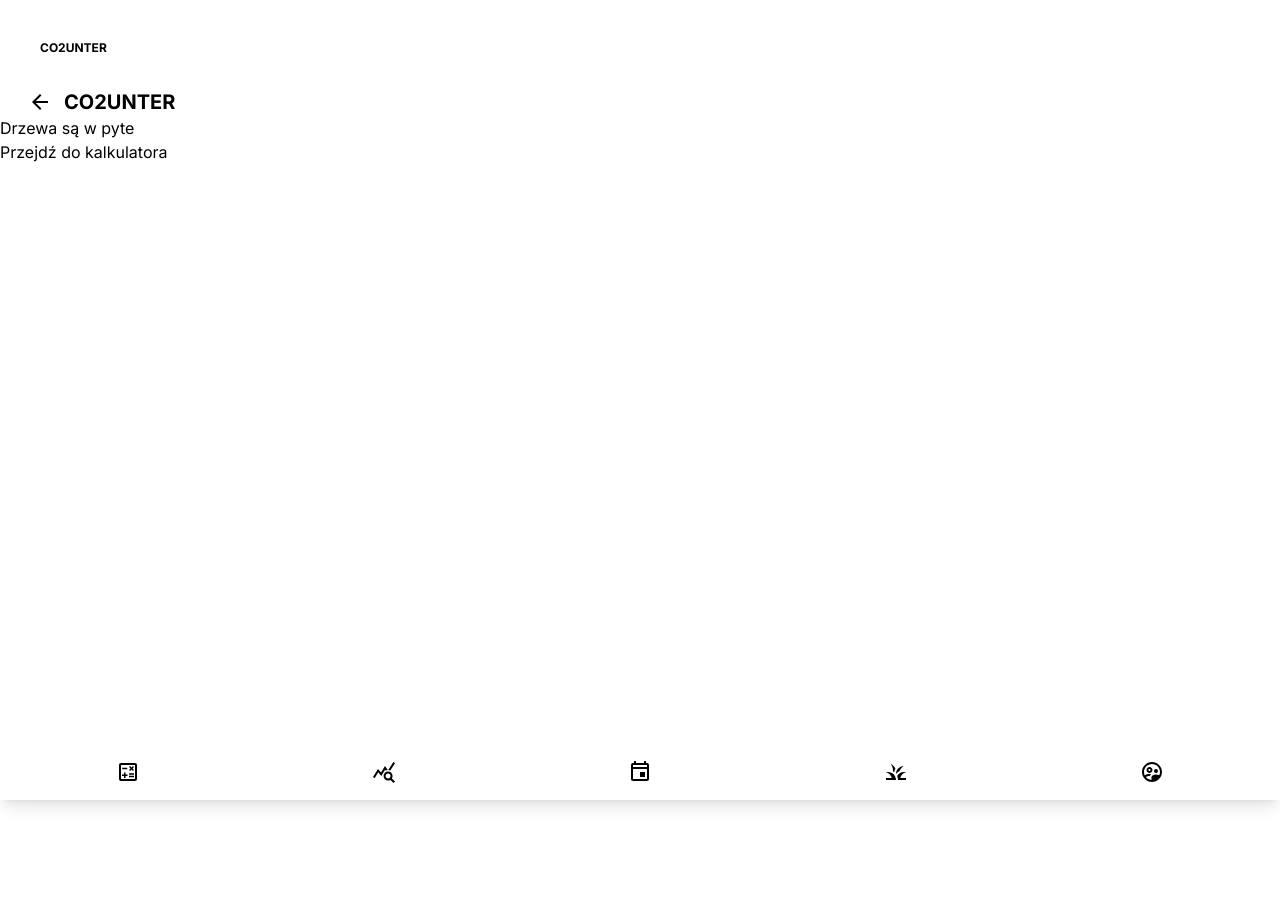
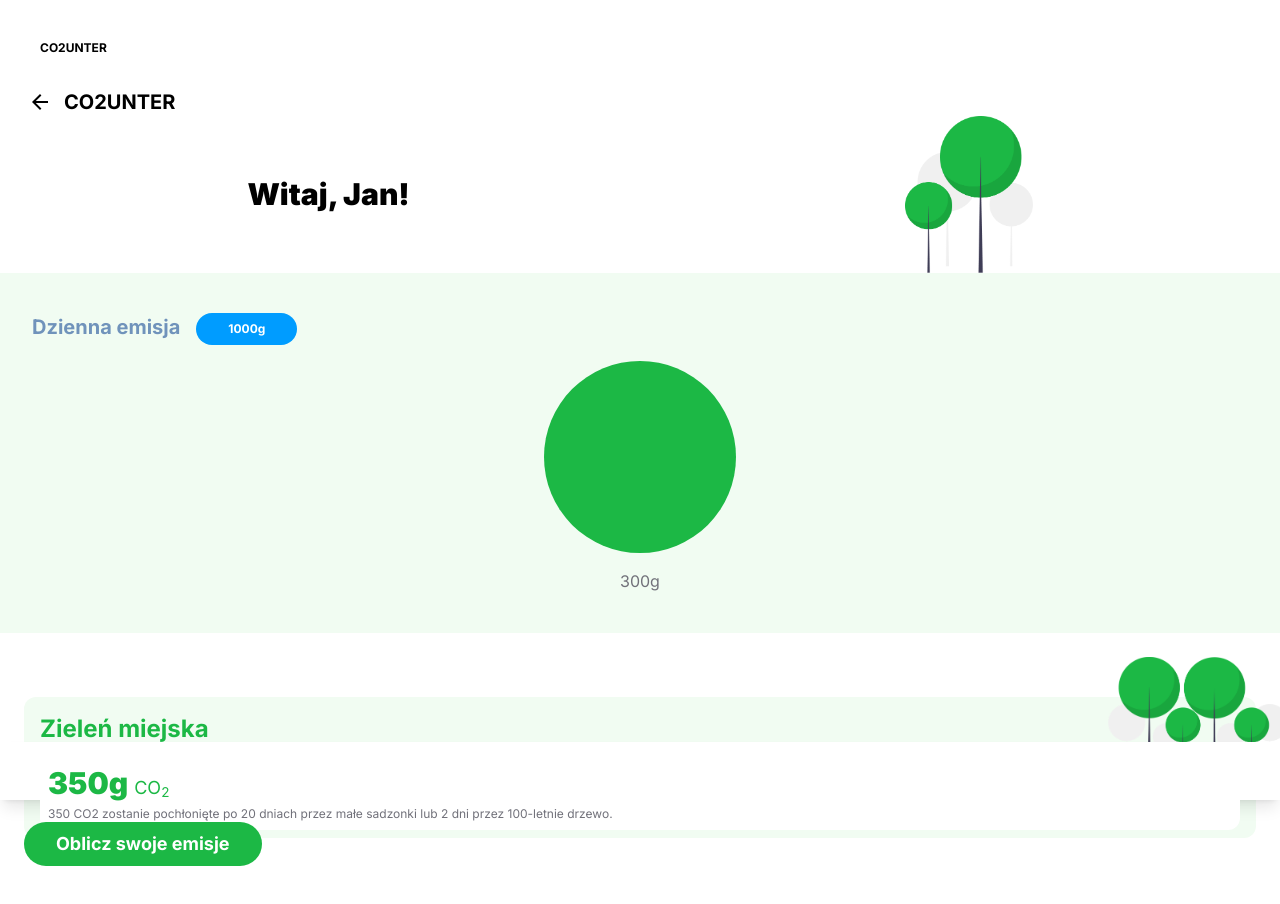
Before and after one commit to PASINSKI00/HackYeah2024, a Next.js app in the folder frontend/: page / in a window 1280 px wide. Shown: the top 904 px of the page. Before the commit the page ends 800 px from the top, so only its background shows below. Built offline with nearby package versions, Linux system fonts and the light colour scheme.

Commit message:
wip home

```diff
--- a/frontend/app/layout.tsx
+++ b/frontend/app/layout.tsx
@@ -18,7 +18,7 @@ export default function RootLayout({
   children: React.ReactNode;
 }>) {
   return (
-    <html lang='en'>
+    <html lang='en' suppressHydrationWarning>
       <body className={`${inter.className} antialiased`}>
         <Logo />
 
--- a/frontend/app/page.tsx
+++ b/frontend/app/page.tsx
@@ -1,10 +1,55 @@
+import Chips from '@/components/ui/chips';
+import Section from '@/components/ui/section';
+import Image from 'next/image';
 import Link from 'next/link';
 
 export default function Home() {
   return (
-    <main>
-      <h1>Drzewa są w pyte</h1>
-      <Link href='/kalkulator'>Przejdź do kalkulatora</Link>
+    <main className='mb-32'>
+      <section className='flex items-center justify-around'>
+        <h1 className='text-3xl font-[900]'>Witaj, Jan!</h1>
+        <Image
+          src='/tree.png'
+          alt='drzewo'
+          width={300}
+          height={300}
+          className='h-auto w-32'
+        />
+      </section>
+
+      <section className='bg-green-100 px-8 py-10'>
+        <div className='flex gap-4'>
+          <h2 className='text-xl font-bold text-blue-700'>Dzienna emisja</h2>
+          <Chips label='1000g' />
+        </div>
+
+        <div className='mt-4 flex w-full flex-col items-center gap-4'>
+          <div className='h-48 w-48 rounded-full bg-green' />
+          <div>
+            <span className='text-gray'>300g</span>
+          </div>
+        </div>
+      </section>
+
+      <div className='relative px-6 mt-16'>
+        <Section
+          label='Zieleń miejska'
+          description='350 CO2 zostanie pochłonięte po 20 dniach przez małe sadzonki lub 2 dni przez 100-letnie drzewo.'
+          value='350g'
+          imageSrc='/trees.png'
+          color='green'
+          statistics={[]}
+        />
+
+        <div className='-mt-4 z-10 w-full relative'>
+          <Link className='inline-block mx-auto' href='/kalkulator'>
+            <Chips
+              label='Oblicz swoje emisje'
+              className='mx-auto text-lg bg-green'
+            />
+          </Link>
+        </div>
+      </div>
     </main>
   );
 }
--- a/frontend/components/ui/section.tsx
+++ b/frontend/components/ui/section.tsx
@@ -10,6 +10,7 @@ interface SectionProps {
   statistics: StatisticProps[];
   color: 'blue' | 'green';
   withCO2?: boolean;
+  className?: string;
 }
 
 function Section({
@@ -19,6 +20,7 @@ function Section({
   imageSrc,
   statistics,
   color,
+  className,
   withCO2 = true,
 }: SectionProps) {
   return (
@@ -26,7 +28,7 @@ function Section({
       className={cn('relative rounded-xl px-4 pb-2 pt-4', {
         'bg-blue-100': color === 'blue',
         'bg-green-100': color === 'green',
-      })}
+      }, className)}
     >
       <Image
         src={imageSrc}
```
Also changed, not shown: frontend/public/tree.png (added).
